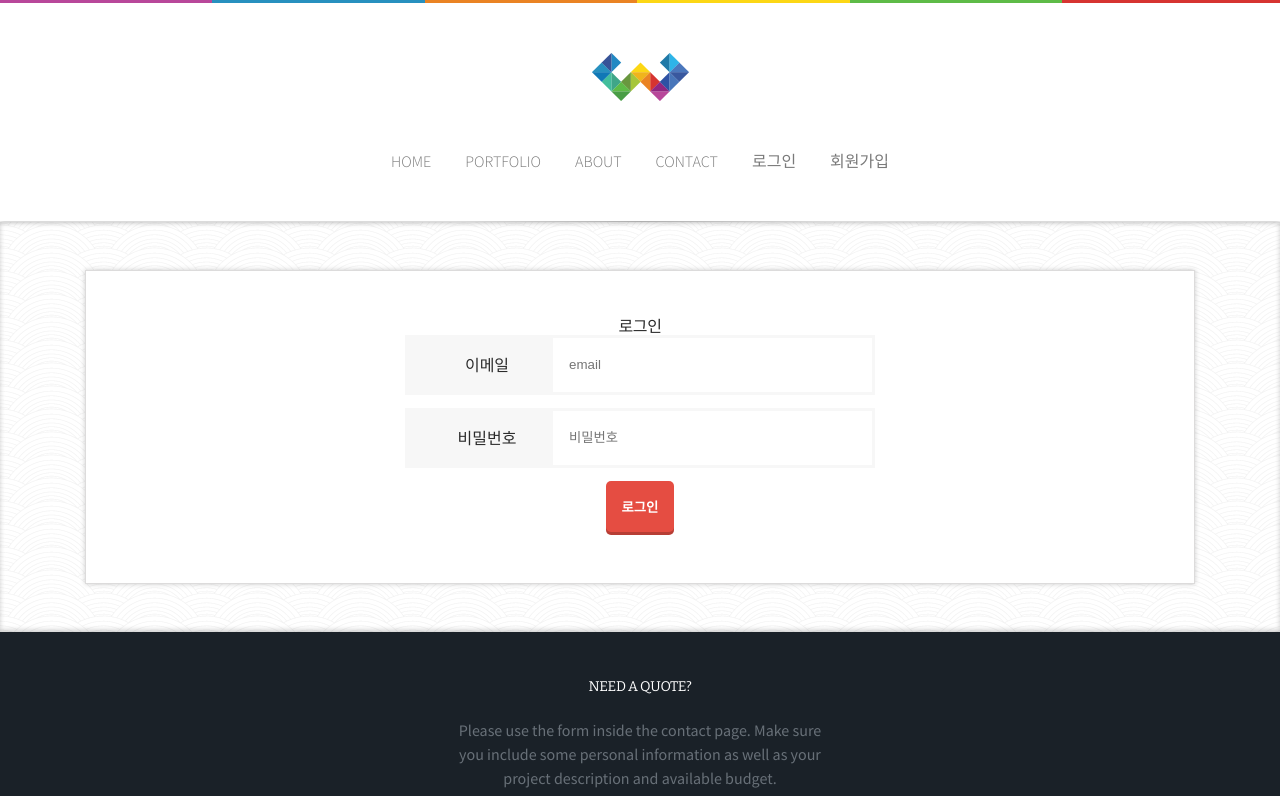
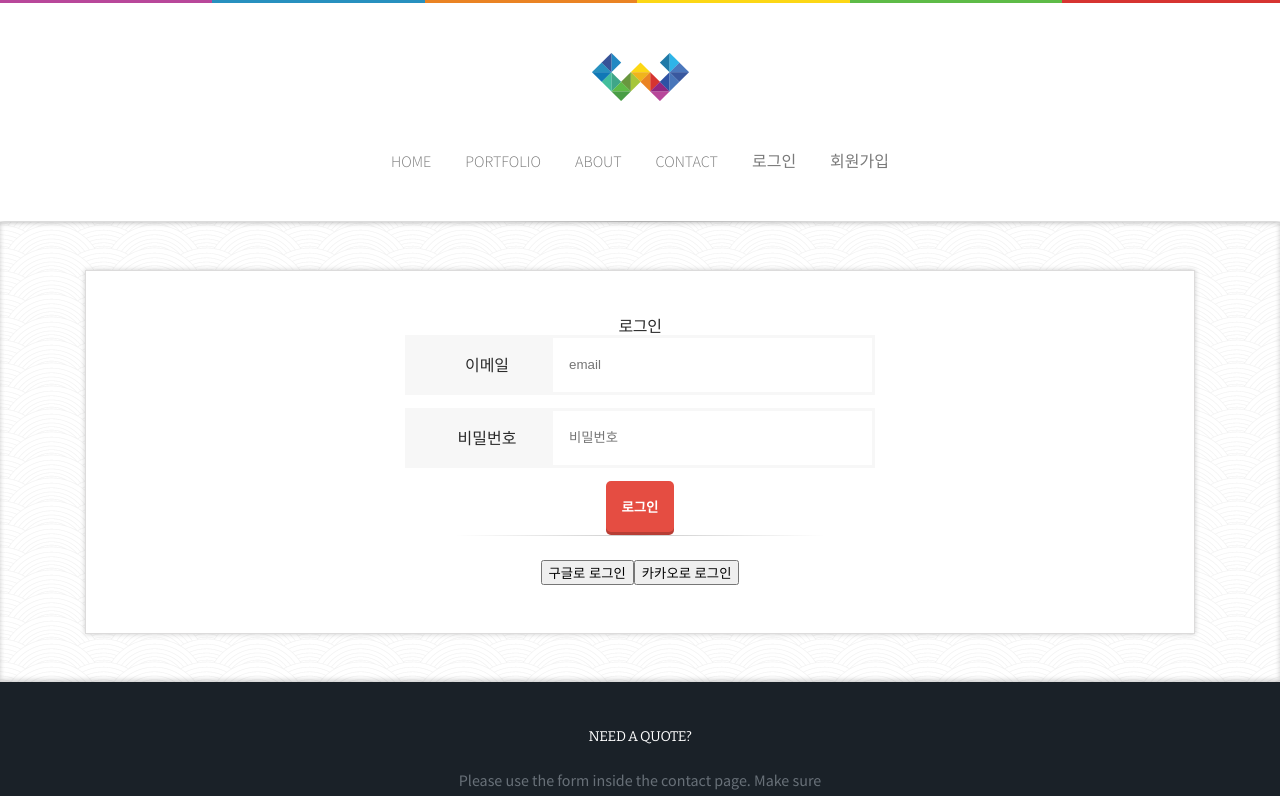
Before and after one commit to starhochan70/ESTFE13_portfolio-app, a Next.js app: page /login in a window 1280 px wide. Shown: the top 796 px of the page. Built offline with nearby package versions, Linux system fonts and the light colour scheme; no server answers.

Commit message:
구글 및 카카오 로그인 기능 추가

```diff
--- a/src/app/login/page.js
+++ b/src/app/login/page.js
@@ -1,5 +1,4 @@
 "use client";
-
 import { createClient } from "@/utils/supabase/client";
 import { useState } from "react";
 import { useRouter } from "next/navigation";
@@ -18,6 +17,7 @@
     setAuthform(prev => ({ ...prev, [name]: value }));
   };
 
+  //로그인 진행
   const handleLogin = async e => {
     e.preventDefault();
     const { data, error } = await supabase.auth.signInWithPassword(authForm);
@@ -26,6 +26,29 @@
     } else {
       alert("로그인 성공");
       router.push("/");
+      router.refresh();
+    }
+  };
+  const signInWithGoogle = async () => {
+    const { data, error } = await supabase.auth.signInWithOAuth({
+      provider: "google",
+      options: {
+        redirectTo: window.location.origin,
+      },
+    });
+    if (error) {
+      console.error("로그인 실패", error.message);
+    }
+  };
+  const signInWithKakao = async () => {
+    const { data, error } = await supabase.auth.signInWithOAuth({
+      provider: "kakao",
+      options: {
+        redirectTo: window.location.origin,
+      },
+    });
+    if (error) {
+      console.error("로그인 실패", error.message);
     }
   };
 
@@ -53,6 +76,9 @@
             <input type="submit" className="primary-btn" value="로그인" />
           </p>
         </form>
+        <hr />
+        <button onClick={signInWithGoogle}>구글로 로그인</button>
+        <button onClick={signInWithKakao}>카카오로 로그인</button>
       </div>
     </div>
   );
```
